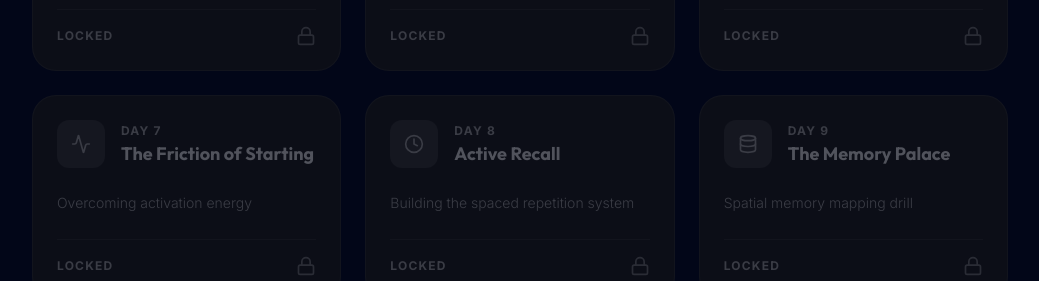
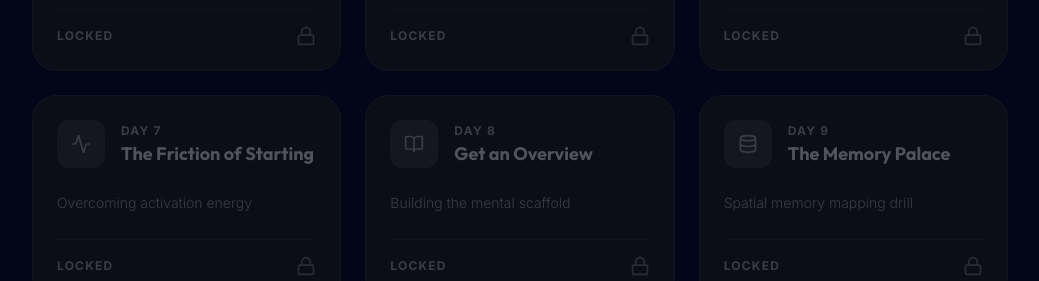
Before and after one commit to richardvanderkolk/the-rogue-puffin, a Next.js app: page /v2/bootcamp in a window 1280 px wide. Shown: the part 1018-1299 px from the top of the page, without its empty margins (120-1159 px from the left). Built offline with nearby package versions, Linux system fonts and the light colour scheme; no server answers.

Commit message:
feat: build Day 8 Get an Overview module

```diff
--- a/src/app/v2/bootcamp/page.tsx
+++ b/src/app/v2/bootcamp/page.tsx
@@ -20,7 +20,7 @@ export default async function BootcampDashboard(props: { searchParams: Promise<{
         { day: 5, title: "A Learning Mindset", desc: "The psychological foundation & kinetic words", icon: <Brain className="w-5 h-5" />, status: isUnlocked ? "available" : "locked", link: "/rogue-day-5/start?course=bootcamp" },
         { day: 6, title: "Feel Sharp", desc: "The physical foundation & speed expansion", icon: <Activity className="w-5 h-5" />, status: isUnlocked ? "available" : "locked", link: "/rogue-day-6/start?course=bootcamp" },
         { day: 7, title: "The Friction of Starting", desc: "Overcoming activation energy", icon: <Activity className="w-5 h-5" />, status: isUnlocked ? "available" : "locked", link: "/rogue-day-7/start?course=bootcamp" },
-        { day: 8, title: "Active Recall", desc: "Building the spaced repetition system", icon: <Clock className="w-5 h-5" />, status: isUnlocked ? "available" : "locked", link: "/blog/active-recall?course=bootcamp" },
+        { day: 8, title: "Get an Overview", desc: "Building the mental scaffold", icon: <BookOpen className="w-5 h-5" />, status: isUnlocked ? "available" : "locked", link: "/rogue-day-8/start?course=bootcamp" },
         { day: 9, title: "The Memory Palace", desc: "Spatial memory mapping drill", icon: <Database className="w-5 h-5" />, status: isUnlocked ? "available" : "locked", link: "/blog/engaging-your-imagination?course=bootcamp" },
         { day: 10, title: "The Zeigarnik Effect", desc: "Optimizing study blocks", icon: <Activity className="w-5 h-5" />, status: isUnlocked ? "available" : "locked", link: "/blog/the-zeigarnik-effect?course=bootcamp" },
         { day: 11, title: "Speed Maintenance", desc: "Peripheral vision expansion drill", icon: <Zap className="w-5 h-5" />, status: isUnlocked ? "available" : "locked", link: "/blog/how-to-read-faster?course=bootcamp" },
```
